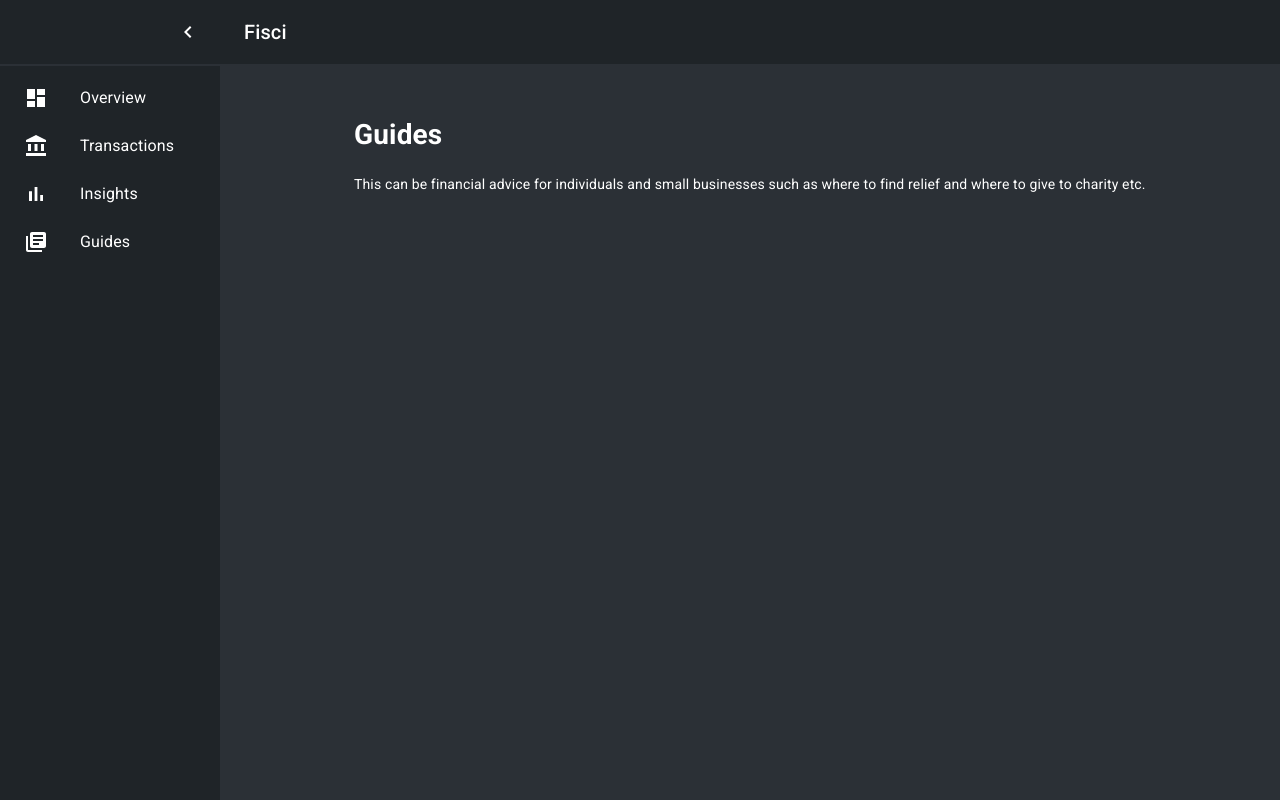
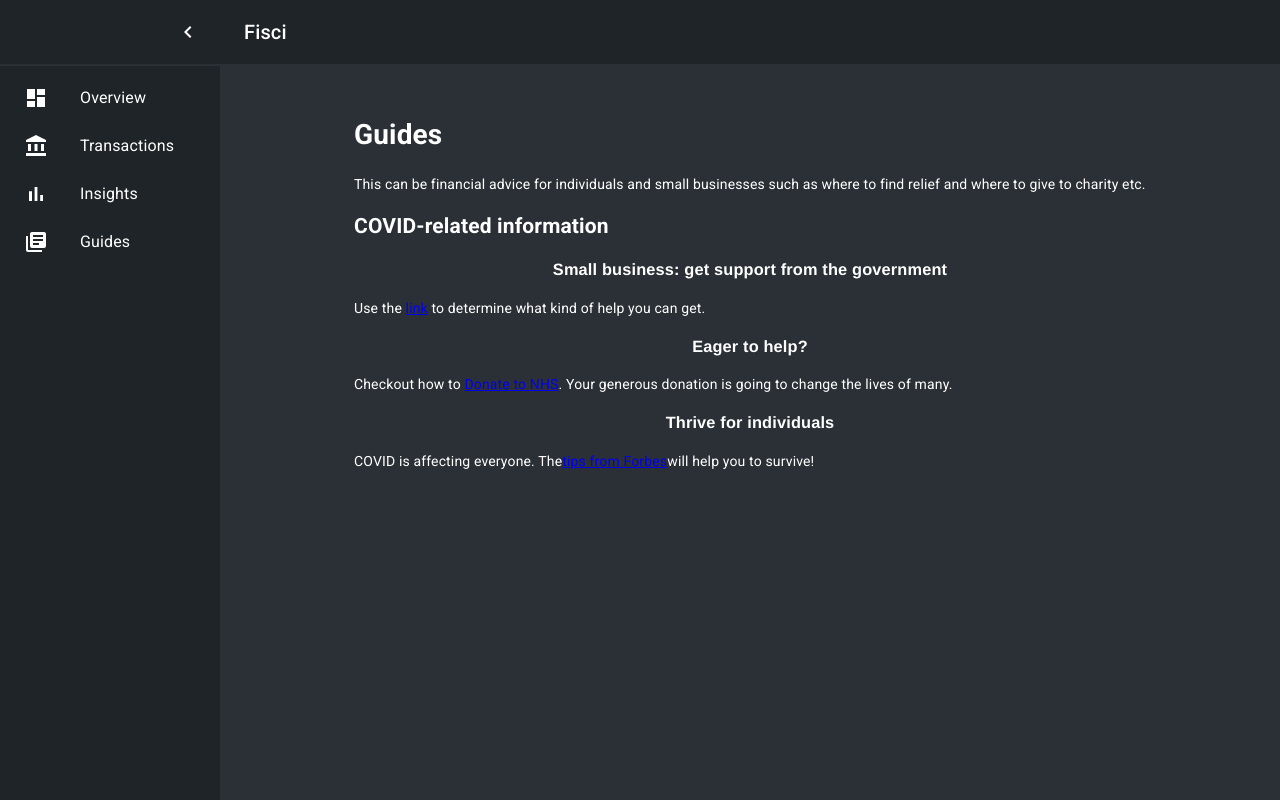
Before and after one commit to sudotensor/fisci, a React (Create React App) app: page /guides in a window 1280 px wide. Built offline with nearby package versions, Linux system fonts and the light colour scheme; no server answers.

Commit message:
modify guide page

```diff
--- a/src/pages/GuidesPage.tsx
+++ b/src/pages/GuidesPage.tsx
@@ -10,6 +10,21 @@ export function GuidesPage(props: Props) {
         This can be financial advice for individuals and small businesses such
         as where to find relief and where to give to charity etc.
       </p>
+      <h2>COVID-related information</h2>
+      <h3>Small business: get support from the government</h3>
+      <p>
+        Use the <a href="https://www.gov.uk/business-coronavirus-support-finder">link</a> to determine what kind of help you can get.
+      </p>
+      <h3>Eager to help?</h3>
+      <p>
+        Checkout how to <a href="https://www.nhscharitiestogether.co.uk/">Donate to NHS</a>. Your generous donation is going to change the lives of many.
+      </p>
+      <h3>Thrive for individuals</h3>
+      <p>
+        COVID is affecting everyone. The
+        <a href="https://www.forbes.com/sites/brianmenickella/2020/05/01/6-financial-tips-for-surviving-covid-19/?sh=2140201a7825">tips from Forbes</a>
+        will help you to survive!
+      </p>
     </div>
   );
 }
```
Also changed, not shown: 1 other file (tests, documents, lock files or other folders).
